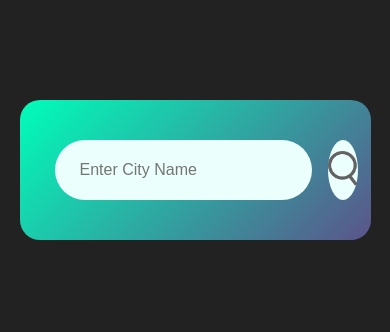
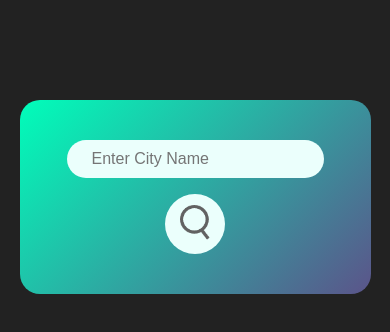
Before and after one commit to imjohnmarkk/weather-app, a plain HTML site: page index.html in a window 390 px wide. Drawn offline with Linux system fonts and the light colour scheme.

Commit message:
Make reponsive in mobile screen size

```diff
--- a/styles/styles.css
+++ b/styles/styles.css
@@ -1,4 +1,4 @@
-* {
+/* * {
   margin: 0;
   padding: 0;
   font-family: Arial, Helvetica, sans-serif;
@@ -97,4 +97,124 @@ body {
 
 .weather {
   display: none;
+} */
+
+* {
+  margin: 0;
+  padding: 0;
+  font-family: Arial, Helvetica, sans-serif;
+  box-sizing: border-box;
 }
+
+body {
+  background: #222;
+  color: #fff;
+}
+
+.card {
+  width: 90%;
+  max-width: 470px;
+  background: linear-gradient(135deg, #00feba, #5b548a);
+  color: #fff;
+  margin: 100px auto 0;
+  border-radius: 20px;
+  padding: 40px 35px;
+  text-align: center;
+}
+
+.search {
+  width: 100%;
+  display: flex;
+  align-items: center;
+  justify-content: space-between;
+}
+
+.search input {
+  border: 0;
+  outline: 0;
+  background: #ebfffc;
+  color: #555;
+  padding: 10px 25px;
+  height: 60px;
+  border-radius: 30px;
+  flex: 1;
+  margin-right: 16px;
+  font-size: 16px;
+}
+
+.search button {
+  border: 0;
+  outline: 0;
+  background: #ebfffc;
+  border-radius: 50%;
+  width: 60px;
+  height: 60px;
+  cursor: pointer;
+}
+
+.search button img {
+  width: 30px;
+}
+
+.weather-icon {
+  width: 170px;
+  margin-top: 30px;
+}
+
+.weather h1 {
+  font-size: 80px;
+  font-weight: 500;
+}
+
+.weather h2 {
+  font-size: 45px;
+  font-weight: 400;
+  margin-top: -10px;
+}
+
+.details {
+  display: flex;
+  flex-direction: column; /* Stack columns in mobile */
+  align-items: center;
+  padding: 20px; /* Reduce padding for mobile */
+  margin-top: 50px;
+}
+
+.col {
+  display: flex;
+  align-items: center;
+  text-align: center; /* Center text in mobile */
+  margin-top: 20px; /* Add space between columns in mobile */
+}
+
+.col img {
+  width: 40px;
+  margin-right: 10px;
+}
+
+.humidity,
+.wind {
+  font-size: 28px;
+  margin-top: -6px;
+}
+
+.weather {
+  display: none;
+}
+
+/* Media query for mobile screens */
+@media screen and (max-width: 768px) {
+  .search {
+    flex-direction: column; /* Stack search elements in mobile */
+    text-align: center; /* Center text in mobile */
+  }
+
+  .search input {
+    margin-right: 0; /* Remove margin in mobile */
+    margin-bottom: 16px; /* Add spacing between input and button in mobile */
+  }
+
+  .search button {
+    margin-right: 0; /* Remove margin in mobile */
+  }
+}
```
